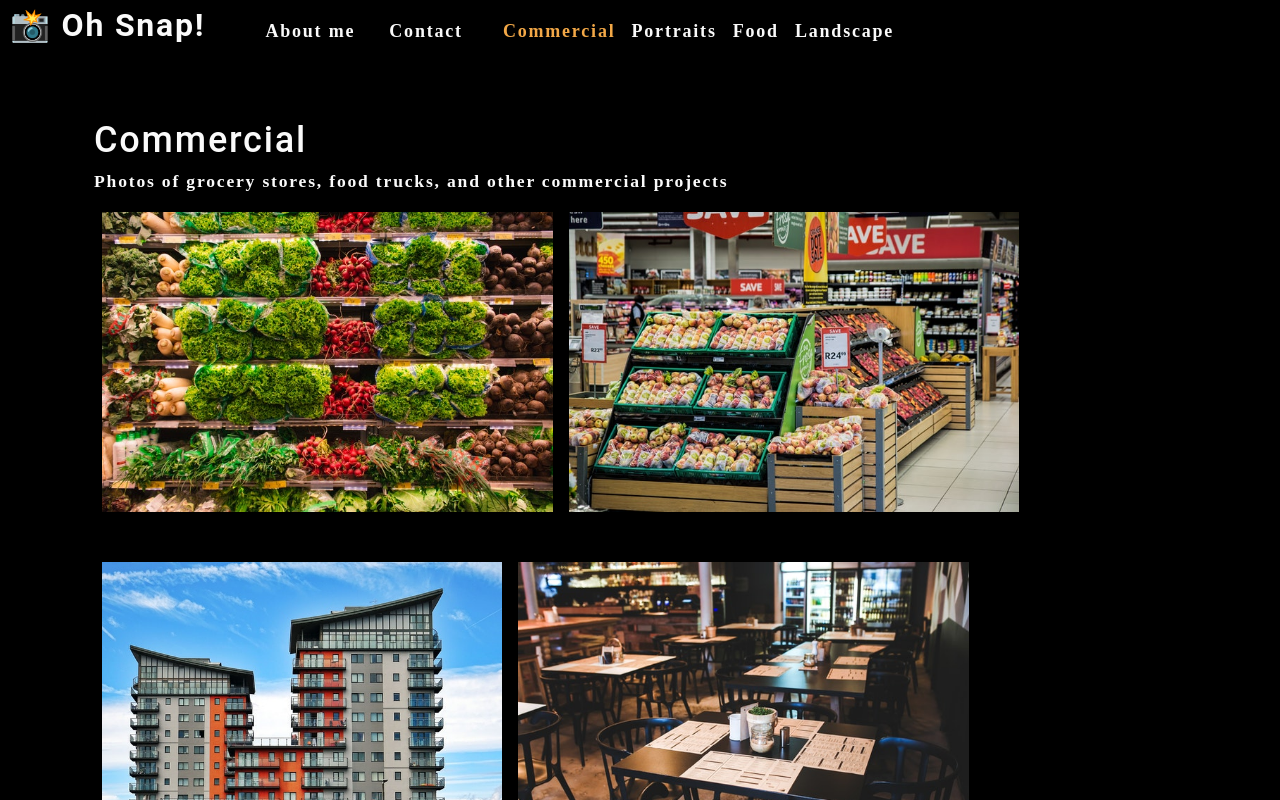
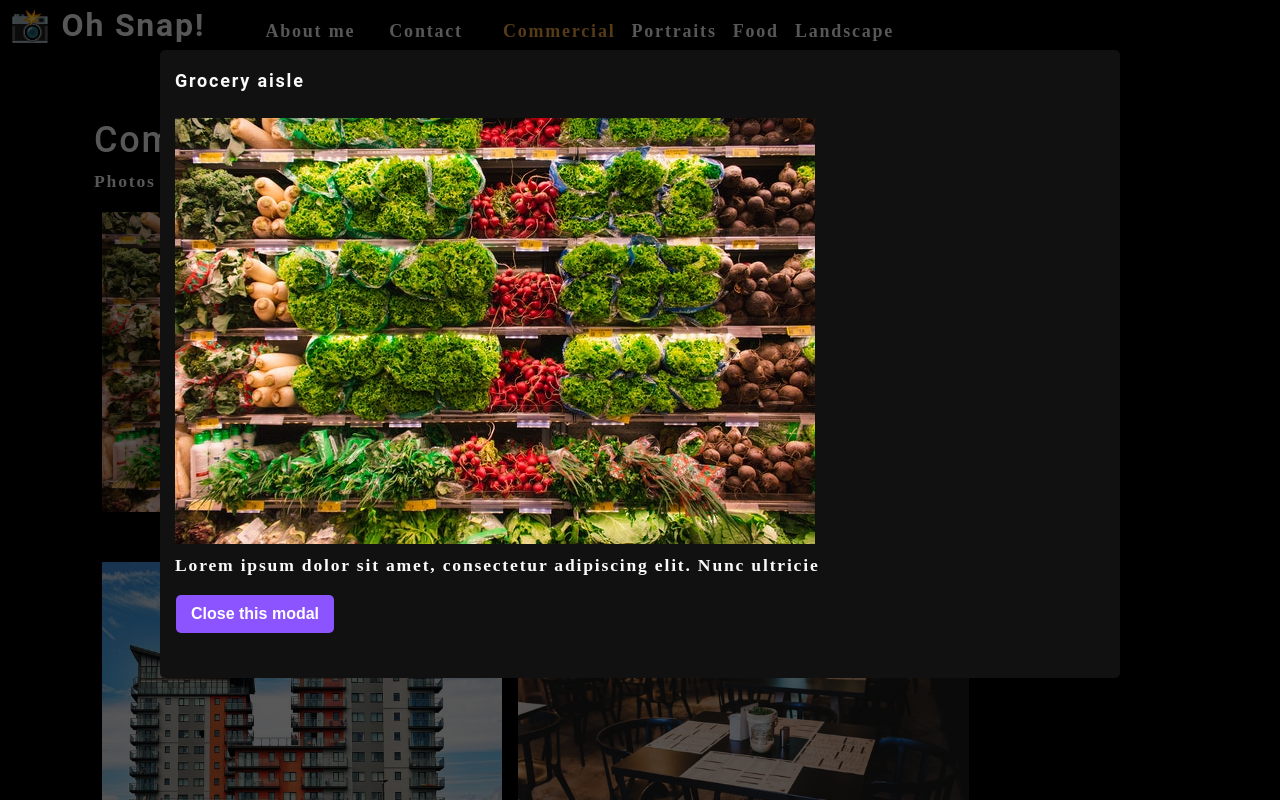
Before and after one commit to J2021T/photo-port, a React (Create React App) app: page / in a window 1280 px wide. Both pictures are taken after a click on the picture 327 px from the left and 361 px from the top of the page. Shown: the top 800 px of the page. Built offline with nearby package versions, Linux system fonts and the light colour scheme.

Commit message:
modal up and working

```diff
--- /dev/null
+++ b/src/components/Modal/index.js
@@ -0,0 +1,17 @@
+import React from 'react';
+
+function Modal({currentPhoto}) {
+    const {name, category, description, index} = currentPhoto;
+    return(
+        <div className="modalBackdrop">
+            <div className="modalContainer">
+                <h3 className="modalTitle">{name}</h3>
+                <img src={require(`../../assets/small/${category}/${index}.jpg`).default} alt={name} />
+                <p>{description}</p>
+                <button type="button">Close this modal</button>
+            </div>
+        </div>
+    );
+};
+
+export default Modal;
--- a/src/components/PhotoList/index.js
+++ b/src/components/PhotoList/index.js
@@ -1,4 +1,5 @@
 import React, { useState } from 'react';
+import Modal from '../Modal';
 
 const PhotoList = ({ category }) => {
     const [photos] = useState([
@@ -97,14 +98,22 @@
           category: 'landscape',
           description: 'Lorem ipsum dolor sit amet, consectetur adipiscing elit. Nunc ultricie',
         },
-      ]);
+    ]);
 
-      const currentPhotos = photos.filter((photo) => photo.category === category);
+    const currentPhotos = photos.filter((photo) => photo.category === category);
+    const [currentPhoto, setCurrentPhoto] = useState();
+    const [isModalOpen, setIsModalOpen] = useState(false);
+    const toggleModal = (image, i) => {
+      setCurrentPhoto({...image, index: i});
+      setIsModalOpen(true);
+    };
+
     return (
         <div>
+          {isModalOpen && <Modal currentPhoto={currentPhoto} />}
             <div className="flex-row">
                 {currentPhotos.map((image, i) => (
-                    <img src={require(`../../assets/small/${category}/${i}.jpg`).default} alt={image.name} className="img-thumbnail mx-1" key={image.name} />
+                    <img src={require(`../../assets/small/${category}/${i}.jpg`).default} alt={image.name} className="img-thumbnail mx-1" onClick={() => toggleModal(image, i)} key={image.name} />
                 ))}
             </div>
         </div>
```
